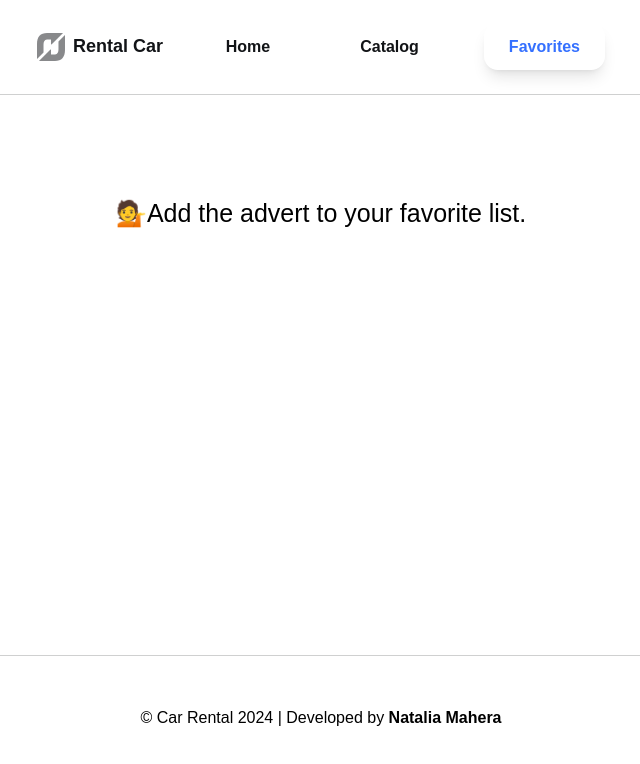
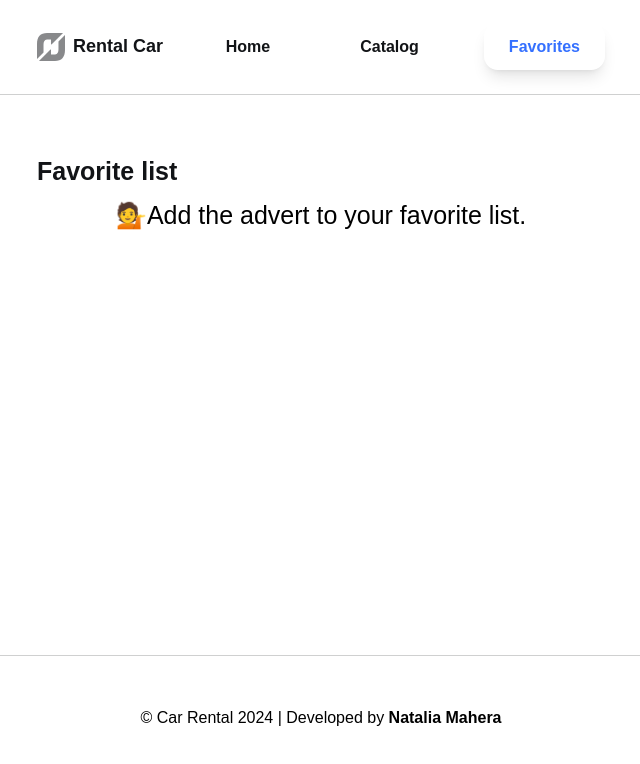
Before and after one commit to NataliaMahera/test-task-rental-cars, a React (Vite) app: page /test-task-rental-cars/favorites in a window 1280 px wide. Shown: the top 764 px of the page, without its empty margins (319-959 px from the left). Built offline with nearby package versions, Linux system fonts and the light colour scheme.

Commit message:
add title

```diff
--- a/src/pages/FavoritesPage.jsx
+++ b/src/pages/FavoritesPage.jsx
@@ -9,7 +9,10 @@ const FavoritesPage = () => {
   const favoriteItems = useSelector(selectFavorites);
 
   return (
-    <section className="pt-[100px]">
+    <section className="pt-[50px]">
+      <h1 className="container font-semibold text-primary-text-color text-[16px] leading-[1.12] pt-[7px] pb-[7px] md:text-[25px] md:leading-[1.22] md:pt-[11px] md:pb-[11px] lg:pt-[3px] lg:pb-[3px]">
+        Favorite list
+      </h1>
       {favoriteItems.length > 0 ? (
         <CatalogList dataCatalog={favoriteItems} />
       ) : (
```
